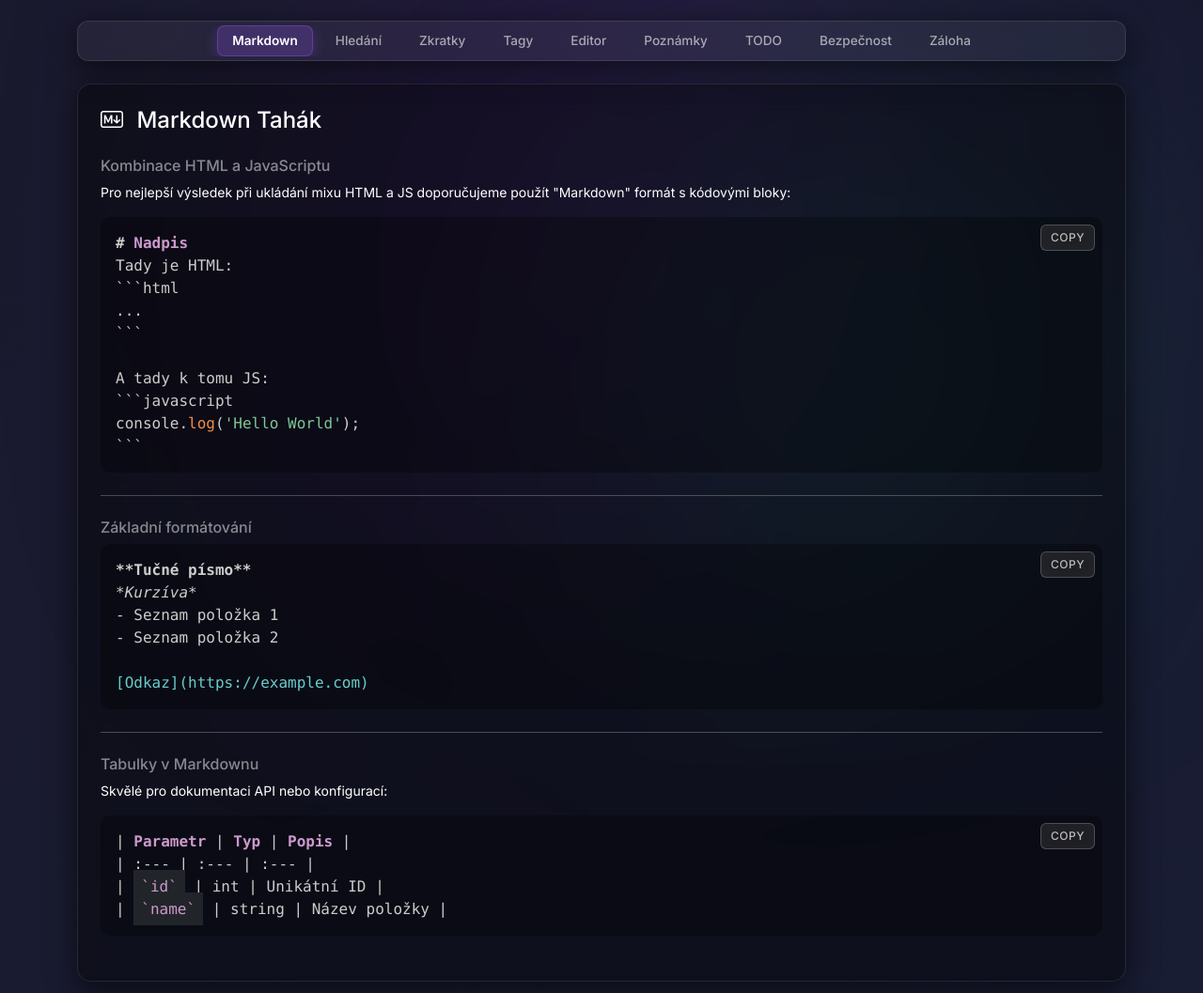
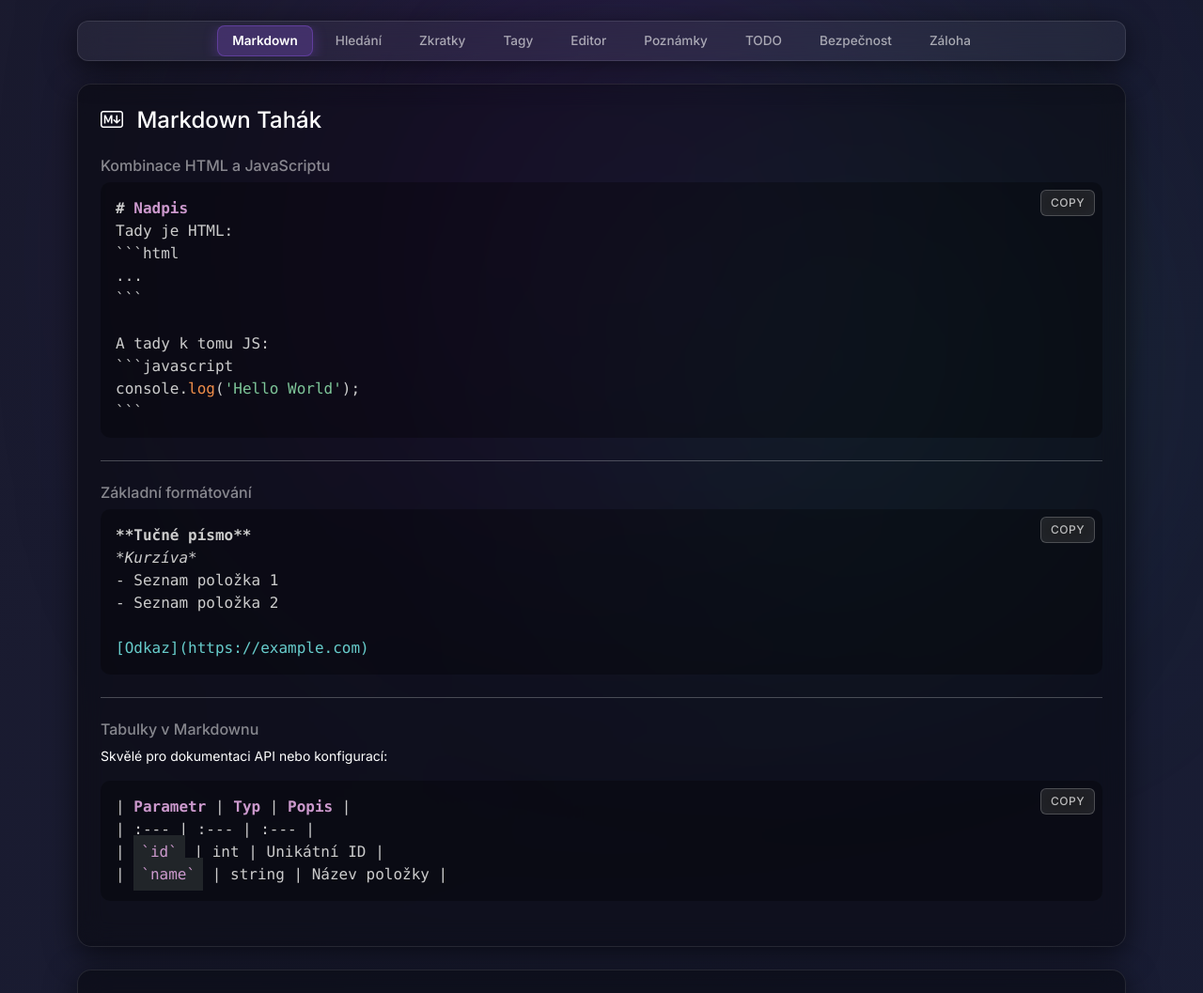
Before and after one commit to kratochvil1993/DEVBASE, a PHP site: page /help.php in a window 1280 px wide. Shown: the part 153-1210 px from the top of the page at 94% size. Run offline with PHP 8.4, Linux system fonts and the light colour scheme; data comes from the database, SQL or seed files in the repository; data that the repository does not hold is empty; some libraries are stand-ins or nearby versions.

Commit message:
refactor: remove recommendation for Markdown format for HTML/JS mixes

```diff
--- a/help.php
+++ b/help.php
@@ -42,7 +42,7 @@
 
             <div class="help-section mb-4">
                 <h6 class="text-white-50 mb-2">Kombinace HTML a JavaScriptu</h6>
-                <p class="text-white small mb-3">Pro nejlepší výsledek při ukládání mixu HTML a JS doporučujeme použít "Markdown" formát s kódovými bloky:</p>
+
 
                 <div class="snippet-code-wrapper mb-3 position-relative">
                     <button class="btn btn-sm btn-outline-light copy-btn position-absolute top-0 end-0 m-2" onclick="copyToClipboard(this, 'help-md-1')">
```
